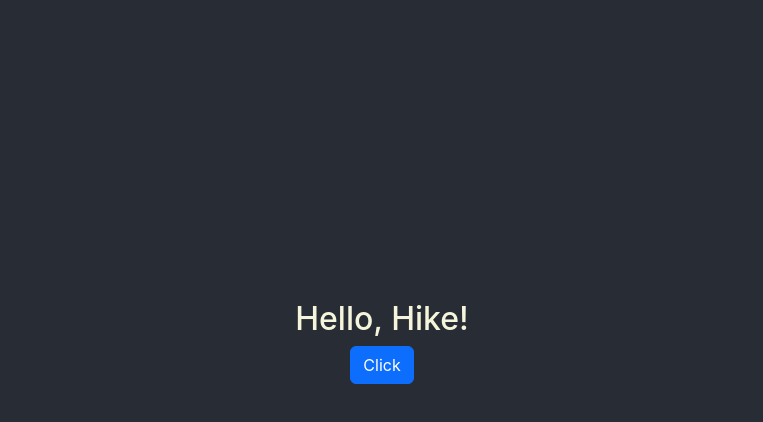
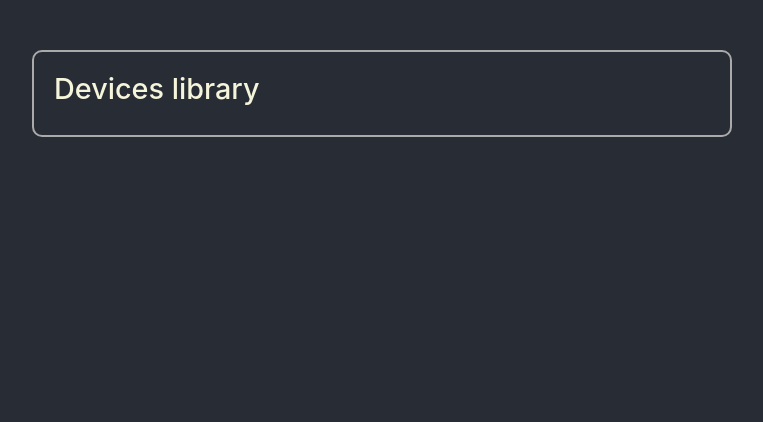
Before and after one commit to lnkz80/emplReact, a React (Create React App) app: page / in a window 1280 px wide. Shown: the top 422 px of the page, without its empty margins (258-1021 px from the left). Built offline with nearby package versions, Linux system fonts and the light colour scheme.

Commit message:
AppHeader component->Done

```diff
--- a/src/App.css
+++ b/src/App.css
@@ -1,47 +1,9 @@
 body {
   background-color: #282c34;
-  padding-top: 300px;
-}
-
-.appHeader {
-  color: beige;
+  font-size: 14px;
 }
 
 .App {
-  text-align: center;
+ max-width: 700px;
+ margin: 50px auto;
 }
-
-.App-logo {
-  height: 40vmin;
-  pointer-events: none;
-}
-
-@media (prefers-reduced-motion: no-preference) {
-  .App-logo {
-    animation: App-logo-spin infinite 20s linear;
-  }
-}
-
-.App-header {
-  background-color: #282c34;
-  min-height: 100vh;
-  display: flex;
-  flex-direction: column;
-  align-items: center;
-  justify-content: center;
-  font-size: calc(10px + 2vmin);
-  color: white;
-}
-
-.App-link {
-  color: #61dafb;
-}
-
-@keyframes App-logo-spin {
-  from {
-    transform: rotate(0deg);
-  }
-  to {
-    transform: rotate(360deg);
-  }
-}
--- a/src/App.js
+++ b/src/App.js
@@ -1,12 +1,11 @@
 import './App.css';
-
-const AppHeader = ({ uname }) => <h2 className='appHeader'>Hello, {uname}!</h2>;
+import AppHeader from './components/app-header/app-header'
 
 function App() {
   return (
     <div className='App'>
-      <AppHeader uname='Hike' />
-      <button className='btn btn-primary'>Click</button>
+      <AppHeader />
+
     </div>
   );
 }
--- /dev/null
+++ b/src/components/app-header/app-header.css
@@ -0,0 +1,9 @@
+.app-header {
+    border: 2px solid #aaa;
+    border-radius: 10px;
+}
+.app-header h1 {
+    color: beige;
+    padding: 20px;
+    font-size: 1.8rem;
+}
--- /dev/null
+++ b/src/components/app-header/app-header.jsx
@@ -0,0 +1,11 @@
+import './app-header.css'
+
+function AppHeader (){
+    return(
+        <div className='app-header'>
+            <h1>Devices library</h1>
+        </div>
+    );
+}
+
+export default AppHeader;
```
